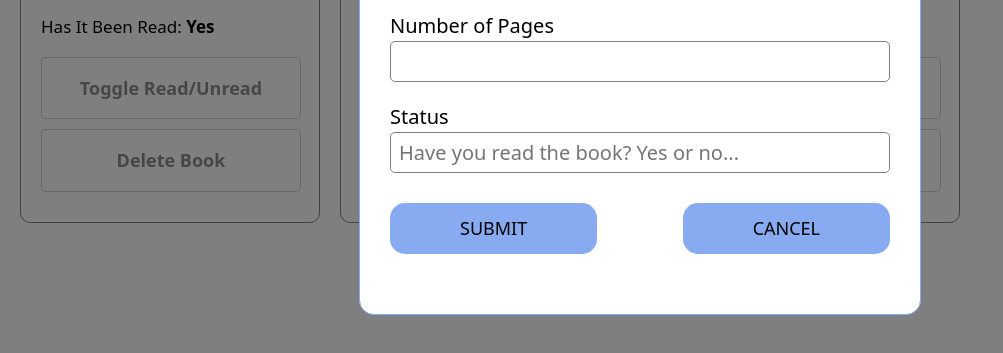
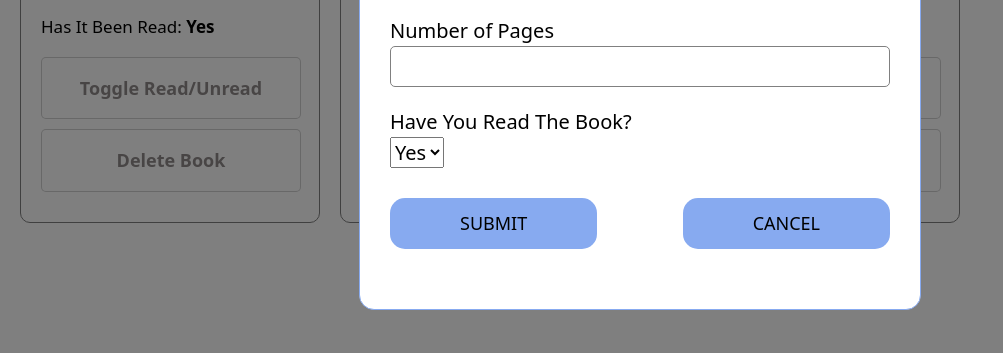
Before and after one commit to hunterjmk/library, a plain HTML site: page index.html in a window 1280 px wide. Both pictures are taken after a click on the button "+ NEW BOOK". Shown: the part 391-744 px from the top of the page, without its empty margins (0-1003 px from the left). Drawn offline with Linux system fonts and the light colour scheme.

Commit message:
Change status input to selection

```diff
--- a/index.html
+++ b/index.html
@@ -35,8 +35,12 @@
                 <input type="number" id="page-number" name="pageNumber" required>
             </div>
             <div>
-                <label for="status">Status</label><br>
-                <input type="text" id="status" placeholder="Have you read the book? Yes or no..." name="status" required>
+                <label for="status">Have You Read The Book?</label><br>
+                <!-- <input type="text" id="status" placeholder="Have you read the book? Yes or no..." name="status" required> -->
+                 <select name="status" id="status">
+                    <option value="Yes">Yes</option>
+                    <option value="No">No</option>
+                 </select>
             </div>
 
             <div class="buttons">
```
